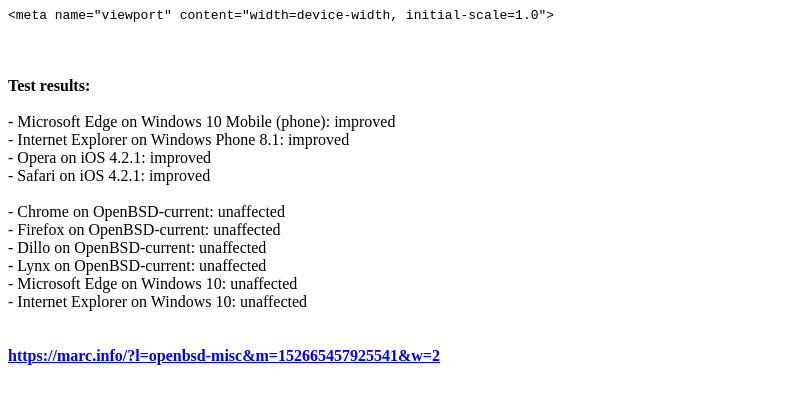
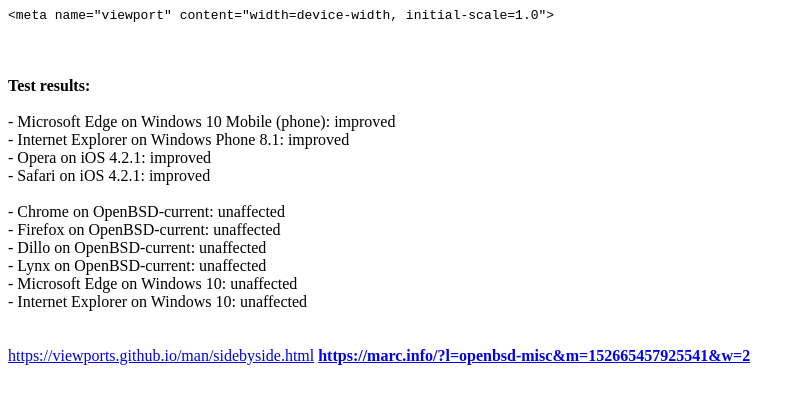
Before and after one commit to viewports/viewports.github.io, a plain HTML site: page index.html in a window 1280 px wide. Shown: the whole page, without its empty margins (0-805 px from the left). Drawn offline with Linux system fonts and the light colour scheme.

Commit message:
Update index.html

```diff
--- a/index.html
+++ b/index.html
@@ -24,7 +24,7 @@
 - Internet Explorer on Windows 10: unaffected<br>
 
 <br><br>
-
+<a href="https://viewports.github.io/man/sidebyside.html">https://viewports.github.io/man/sidebyside.html</a>
 <b><a href="https://marc.info/?l=openbsd-misc&m=152665457925541&w=2">https://marc.info/?l=openbsd-misc&m=152665457925541&w=2</a></b>
 
 
```
